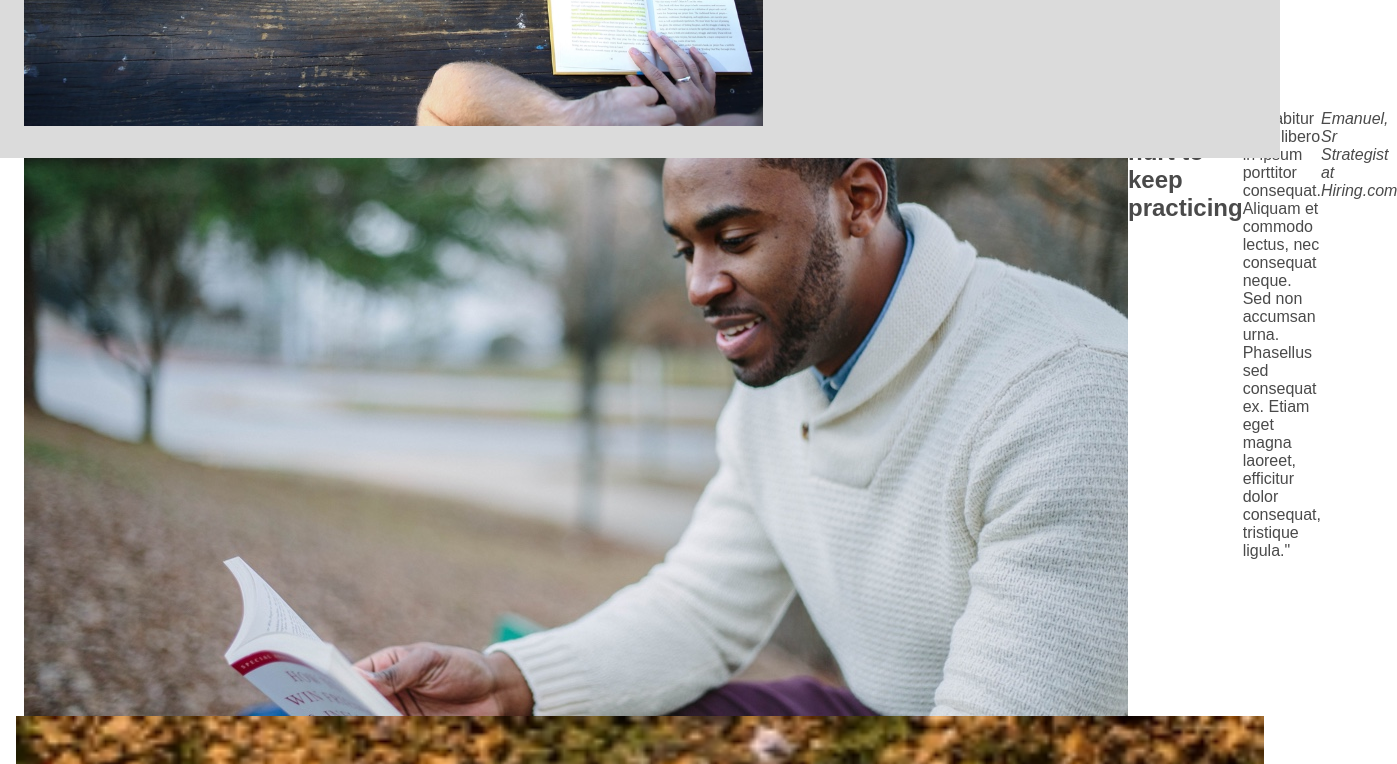
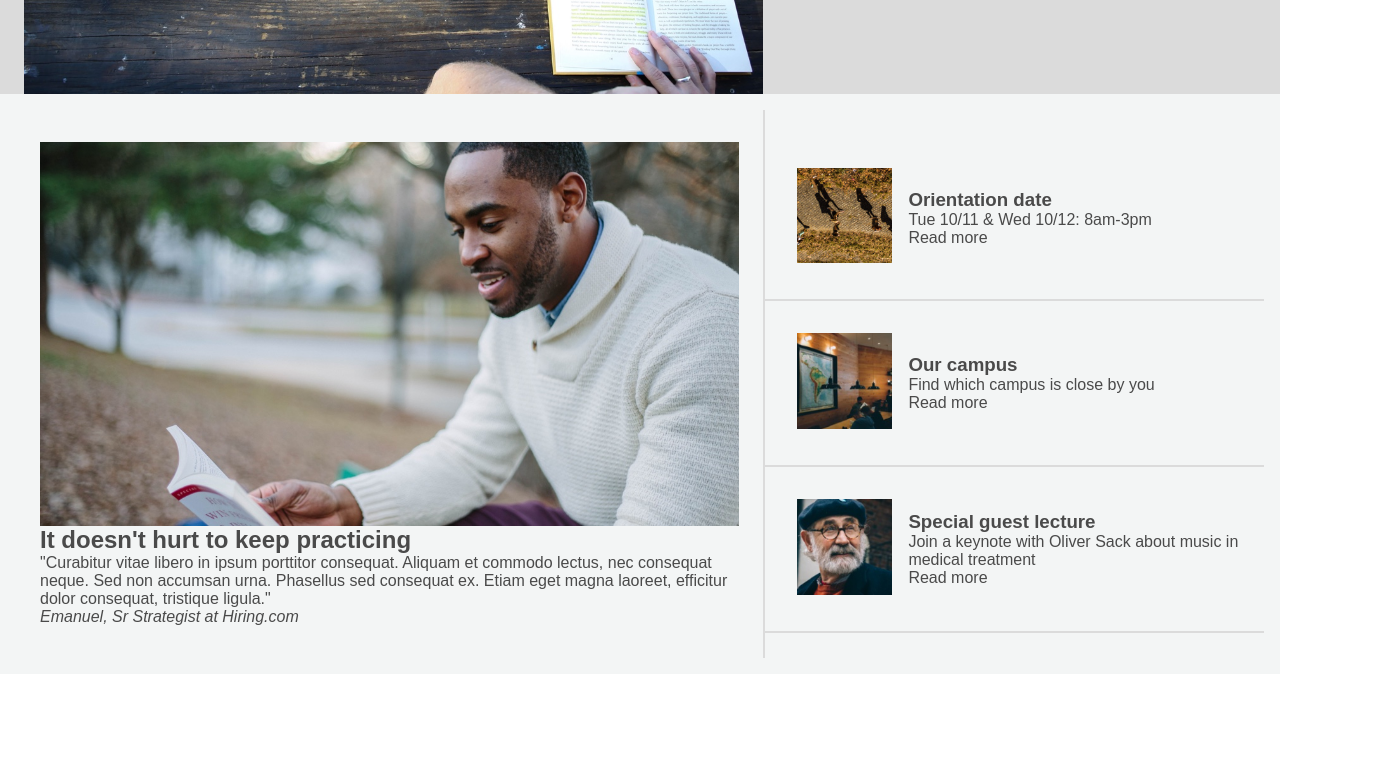
Before and after one commit to pannizencoding/colmar_academy, a plain HTML site: page index.html in a window 1280 px wide. Shown: the part 516-1280 px from the top of the page, 1397 px wide, since content can reach past the window. After the commit the page ends 1190 px from the top, so only its background shows below. Drawn offline with Linux system fonts and the light colour scheme.

Commit message:
Specify articles section css

```diff
--- a/index.html
+++ b/index.html
@@ -67,46 +67,50 @@
 <!--Articles section -->
 
         <section class="article-container">
-            <div class="article-main-desktop u-pad-24">
+            <div class="article-main-desktop">
                 <img src="./resources/images/information-main.jpg" alt="Young man reading">
+                <div class="article-main-content">
                     <h2>It doesn't hurt to keep practicing</h2>
                     <blockquote>"Curabitur vitae libero in ipsum porttitor consequat. Aliquam et commodo lectus, nec consequat neque. Sed non accumsan urna. Phasellus sed consequat ex. Etiam eget magna laoreet, efficitur dolor consequat, tristique ligula."</blockquote>
                     <cite>Emanuel, Sr Strategist at Hiring.com</cite>
                 </div>
-            <div class="article u-pad-16">
-                <picture>
+            </div>
+            <div class="article-small">
+                <div class="article">
+                    <picture class="article-img">
                         <source media="(min-width:768px)" srcset="./resources/images/information-orientation.jpg">
                         <source media="(max-width:767px)" srcset="./resources/images/information-orientation-mobile.jpg">
                         <img src="./resources/images/information-orientation-mobile.jpg" alt="Students walking on pavement">
                     </picture>
-                <div>
+                    <div class="article-content">
                         <h3>Orientation date</h3>
                         <p>Tue 10/11 & Wed 10/12: 8am-3pm</p>
                         <p class="read-more"><a href="#">Read more</a></p>
                     </div>
                 </div>
-            <div class="article u-pad-16">
-                <picture>
+                <div class="article">
+                    <picture class="article-img">
                         <source media="(min-width:768px)" srcset="./resources/images/information-campus.jpg">
                         <source media="(max-width:767px)" srcset="./resources/images/information-campus-mobile.jpg">
                         <img src="./resources/images/information-campus-mobile.jpg" alt="Students walking on pavement">
                     </picture>
-                <div>
+                    <div class="article-content">
                         <h3>Our campus</h3>
                         <p>Find which campus is close by you</p>
                         <p class="read-more"><a href="#">Read more</a></p>
                     </div>
                 </div>
-            <div class="article u-pad-16">
-                <picture>
+                <div class="article">
+                    <picture class="article-img">
                         <source media="(min-width:768px)" srcset="./resources/images/information-guest-lecture.jpg">
                         <source media="(max-width:767px)" srcset="./resources/images/information-guest-lecture-mobile.jpg">
                         <img src="./resources/images/information-guest-lecture-mobile.jpg" alt="Students walking on pavement">
                     </picture>
-                <div>
+                    <div class="article-content">
                         <h3>Special guest lecture</h3>
                         <p>Join a keynote with Oliver Sack about music in medical treatment</p>
                         <p class="read-more"><a href="#">Read more</a></p>
+                    </div>
                 </div>
             </div>
         </section>
--- a/style.css
+++ b/style.css
@@ -162,27 +162,52 @@ p.banner {
 /*Articles*/
 
 .article-container {
-    padding-top: 16px;
-    padding-bottom: 32px;
+    background-color: #f3f5f5;
+    display: flex;
+    align-items: center;
+    padding: 16px;
+    position: relative;
 }
 
 .article-main-desktop {
     display: none;
 }
-.article {
+
+.article-small {
     display: flex;
     flex-direction: column;
     justify-content: center;
+    align-items: center;
+    width: 100%;
 }
 
 @media only screen and (min-width: 768px) {
-    .article-mobile {
-        display: none;
+    .article-main-desktop {
+        border-right: 2px solid #dbdbdb;
+        display: flex;
+        flex-direction: column;
+        justify-content: center;
+        align-items: center;
+        padding: 32px 24px;
+        width: 60%;
     }
+    .article-small {
+        display: flex;
+        flex-direction: column;
+        width: 40%;
 
-    .article-main-desktop {
+    }
+    .article-img {
+        padding: 16px;
+        width: 35%;
+    }
+    .article {
+        border-bottom: 2px solid #dbdbdb;
         display: flex;
         flex-direction: row;
+        justify-content: space-around;
+        align-items: center;
+        padding: 16px;
     }
 }
 
```
Lines whose indentation alone changed are shown as unchanged.
